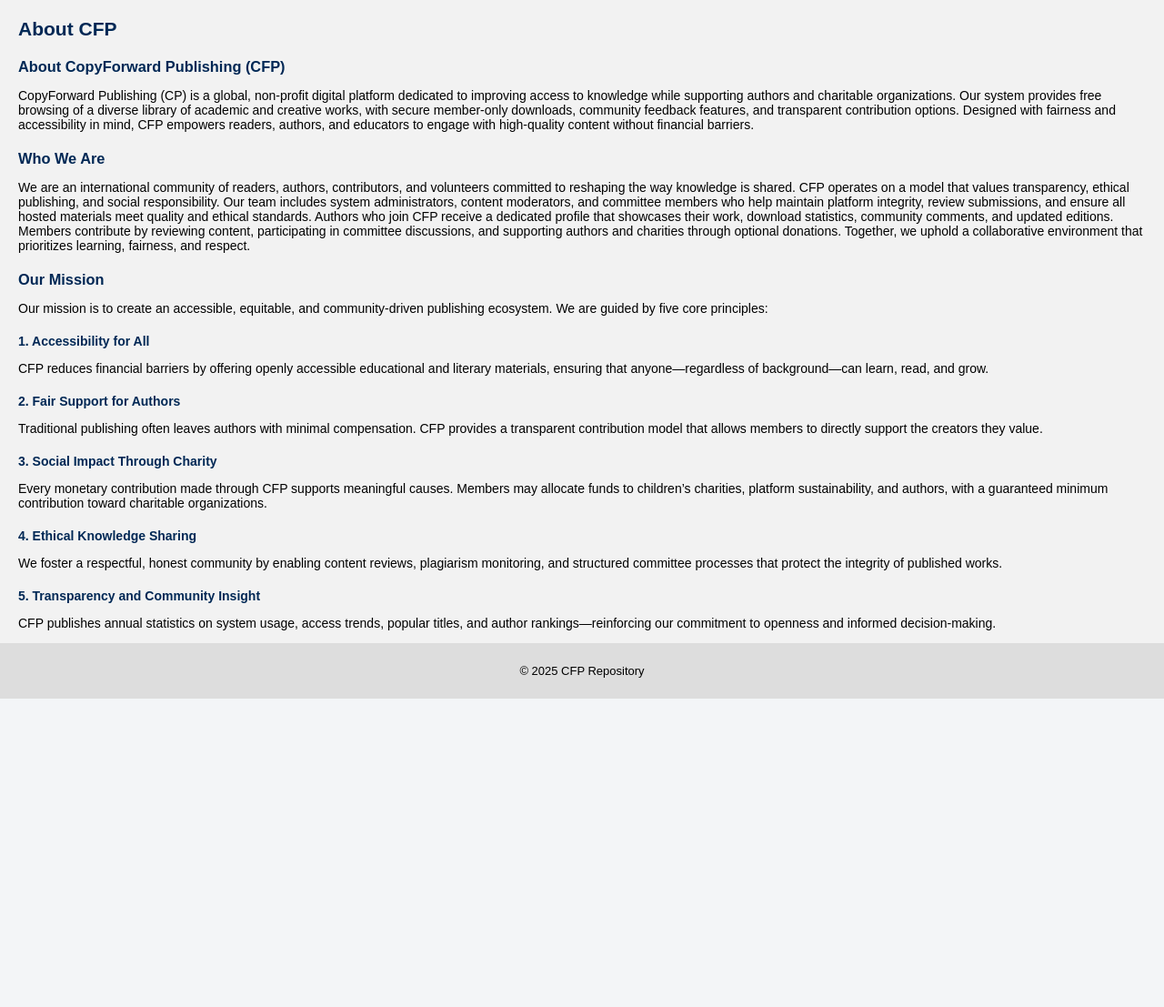
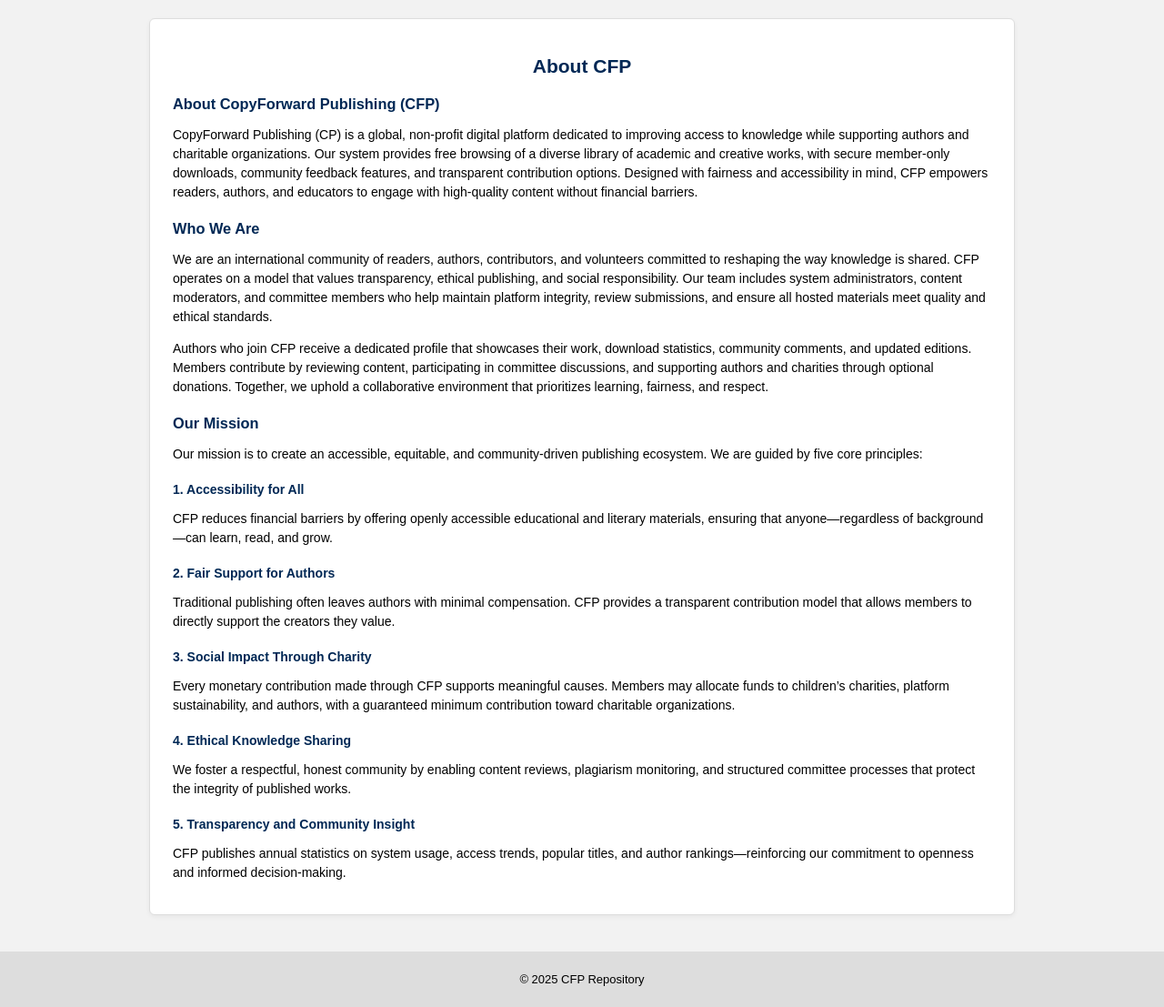
Before and after one commit to marckangelo/cfp_project, a PHP site: page /about.php in a window 1280 px wide. Shown: the part 70-1177 px from the top of the page at 91% size. Before the commit the page ends 838 px from the top, so only its background shows below. Run offline with PHP 8.4, Linux system fonts and the light colour scheme.

Commit message:
Added some CSS styling to about and to the admin and author dashboards.

```diff
--- a/about.php
+++ b/about.php
@@ -1,17 +1,11 @@
 <?php
 session_start();
 include 'header.php';
+?>
 
-?>
-<!DOCTYPE html>
-<html lang="en">
-<head>
-    <meta charset="UTF-8">
-    <title>CFP Repository - Home</title>
-    <link rel="stylesheet" href="css/style.css">
-</head>
-<body>
-<h2>About CFP</h2>
+<div class="about-container">
+    <h2 class="centered-title">About CFP</h2>
+
     <h3>About CopyForward Publishing (CFP)</h3>
     <p>
         CopyForward Publishing (CP) is a global, non-profit digital platform dedicated to improving access to knowledge while supporting
@@ -26,7 +20,8 @@ accessibility in mind, CFP empowers readers, authors, and educators to engage wi
         is shared. CFP operates on a model that values transparency, ethical publishing, and social responsibility. Our team includes
         system administrators, content moderators, and committee members who help maintain platform integrity, review submissions, and
         ensure all hosted materials meet quality and ethical standards.
-
+    </p>
+    <p>
         Authors who join CFP receive a dedicated profile that showcases their work, download statistics, community comments, and updated
         editions. Members contribute by reviewing content, participating in committee discussions, and supporting authors and charities
         through optional donations. Together, we uphold a collaborative environment that prioritizes learning, fairness, and respect.
@@ -38,36 +33,45 @@ accessibility in mind, CFP empowers readers, authors, and educators to engage wi
         principles:
     </p>
 
-<h4> 1. Accessibility for All </h4>
-
+    <div class="about-section">
+        <h4>1. Accessibility for All</h4>
         <p>
             CFP reduces financial barriers by offering openly accessible educational and literary materials, ensuring that
             anyone—regardless of background—can learn, read, and grow.
         </p>
+    </div>
 
-<h4>2. Fair Support for Authors </h4>
+    <div class="about-section">
+        <h4>2. Fair Support for Authors</h4>
         <p>
             Traditional publishing often leaves authors with minimal compensation. CFP provides a transparent contribution model that allows
             members to directly support the creators they value.
         </p>
+    </div>
 
-<h4> 3. Social Impact Through Charity </h4>
+    <div class="about-section">
+        <h4>3. Social Impact Through Charity</h4>
         <p>
             Every monetary contribution made through CFP supports meaningful causes. Members may allocate funds to children’s charities,
             platform sustainability, and authors, with a guaranteed minimum contribution toward charitable organizations.
         </p>
+    </div>
 
-<h4> 4. Ethical Knowledge Sharing </h4>
+    <div class="about-section">
+        <h4>4. Ethical Knowledge Sharing</h4>
         <p>
             We foster a respectful, honest community by enabling content reviews, plagiarism monitoring, and structured committee
             processes that protect the integrity of published works.
         </p>
+    </div>
 
-<h4> 5. Transparency and Community Insight </h4>
+    <div class="about-section">
+        <h4>5. Transparency and Community Insight</h4>
         <p>
             CFP publishes annual statistics on system usage, access trends, popular titles, and author rankings—reinforcing our
             commitment to openness and informed decision-making.
         </p>
+    </div>
+</div>
+
 <?php include 'footer.php'; ?>
-</body>
-</html>
--- a/css/style.css
+++ b/css/style.css
@@ -195,3 +195,45 @@ footer {
     margin: 0 -20px 0 -20px; /* match the header full-width trick */
     font-size: 13px;
 }
+
+/* ===== About page layout ===== */
+.about-container {
+    max-width: 900px;
+    margin: 20px auto 40px;
+    padding: 20px 25px;
+    background-color: #ffffff;
+    border: 1px solid #dddddd;
+    border-radius: 6px;
+    box-shadow: 0 2px 5px rgba(0, 0, 0, 0.05);
+}
+
+.about-container p {
+    line-height: 1.5;
+    margin-bottom: 12px;
+}
+
+.about-section {
+    margin-top: 15px;
+    margin-bottom: 15px;
+}
+
+/* ===== Dashboard layout (author/admin) ===== */
+.dashboard-container {
+    max-width: 900px;
+    margin: 20px auto 40px;
+    padding: 20px 25px;
+    background-color: #ffffff;
+    border: 1px solid #dddddd;
+    border-radius: 6px;
+    box-shadow: 0 2px 5px rgba(0, 0, 0, 0.05);
+}
+
+.dashboard-links {
+    list-style-type: disc;
+    padding-left: 20px;
+    margin-bottom: 20px;
+}
+
+.dashboard-links li {
+    margin-bottom: 6px;
+}
```
Also changed, not shown: admin_dashboard.php (+7 -2 lines), author_dashboard.php (+7 -5 lines). Lines whose indentation alone changed are shown as unchanged.
